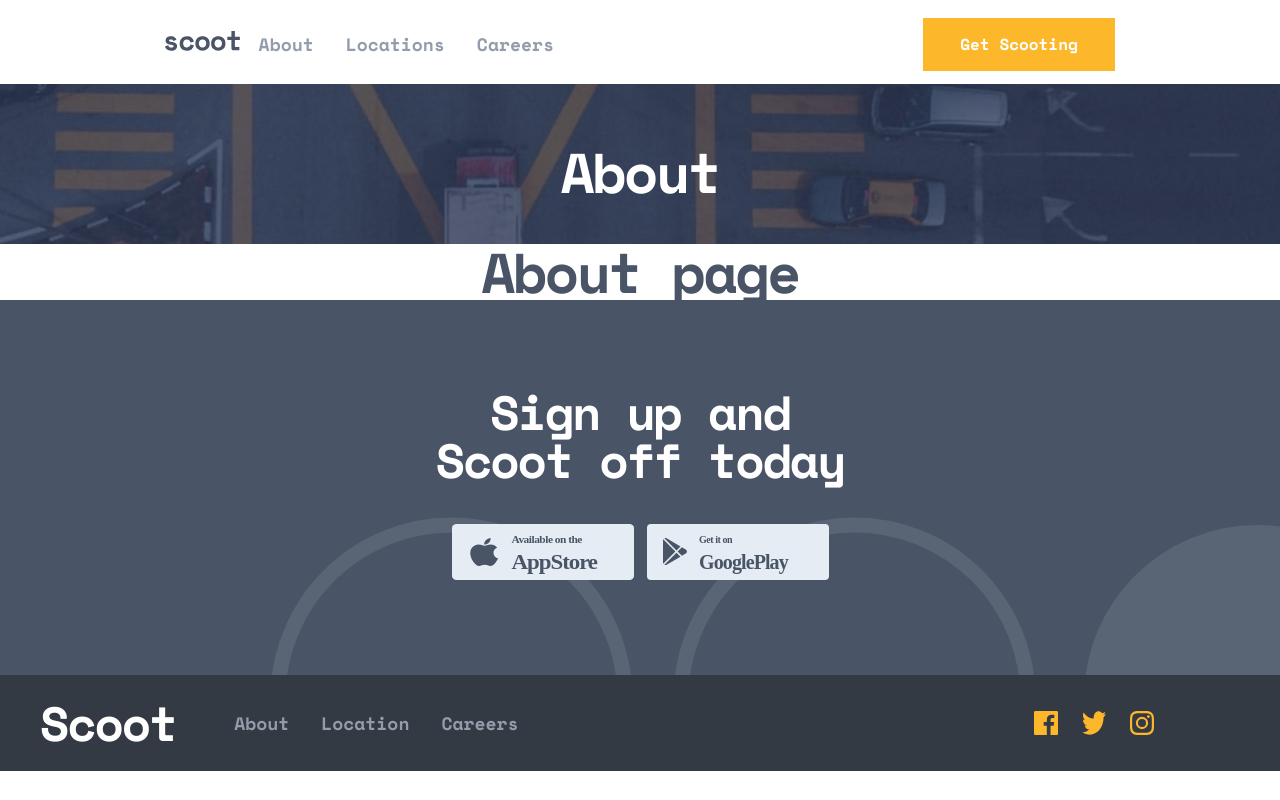
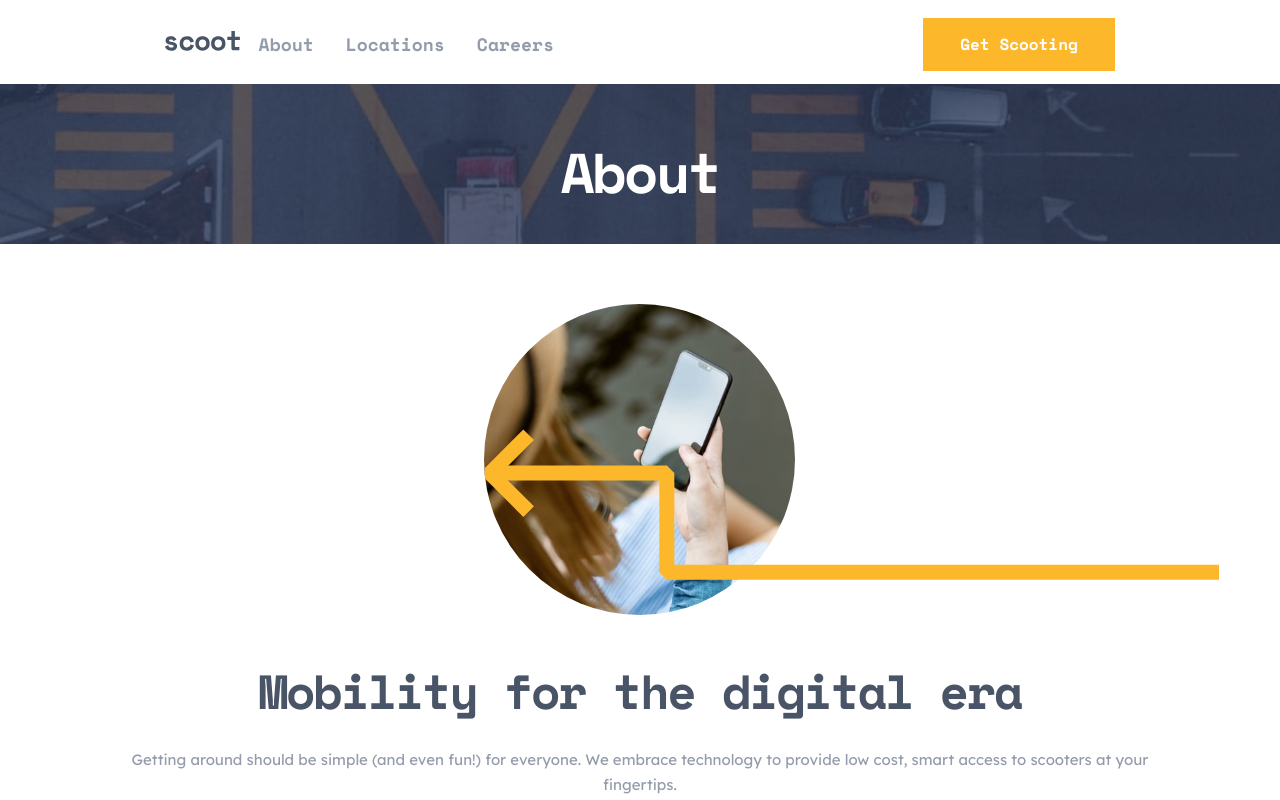
Before and after one commit to Eileenpk/Scooter, a Next.js app: page /About in a window 1280 px wide. Shown: the top 800 px of the page. Built offline with nearby package versions, Linux system fonts and the light colour scheme.

Commit message:
feat: add Feature.js to About, Home, and Careers

```diff
--- a/components/Feature.js
+++ b/components/Feature.js
@@ -1,11 +1,18 @@
 import styles from "@/styles/feature.module.css";
 import Image from "next/image";
 export default function Feature(featureInfo) {
+
   const featuresmap = featureInfo.featureInfo.map((card) => {
     return (
       <section className={styles.feature} key={card.heading}>
-          <div className={styles.featureImageContainer}>
-            <Image src={card.image} alt={card.heading} width={311} height={311} className={styles.featureMainImage}/>
+        <div className={card.reverse ? styles.reverse : styles.featureImageContainer}>
+          <Image
+            src={card.image}
+            alt={card.heading}
+            width={311}
+            height={311}
+            className={styles.featureMainImage}
+          />
         </div>
         <h2>{card.heading}</h2>
         <p>{card.text}</p>
--- a/pages/About.js
+++ b/pages/About.js
@@ -1,4 +1,6 @@
 import Hero from "@/components/Hero";
+import Feature from "@/components/Feature";
+
 import GetImageBasedOnWidth from "@/components/functions/GetImageBasedOnWidth";
 export default function About() {
   return (
@@ -12,7 +14,21 @@
         )}
         plain={true}
       />
-      <h1>About page</h1>
+      <Feature
+        featureInfo={[
+          {
+            heading: "Mobility for the digital era",
+            text: `Getting around should be simple (and even fun!) for everyone. We embrace technology to provide low cost, smart access to scooters at your fingertips.`,
+            image: "/images/digital-era.jpg",
+            reverse: true,
+          },
+          {
+            heading: "Better urban living",
+            text: `We’re helping connect cities and bring people closer together. Our scooters are also fully-electric and we offset the minimal carbon footprint for each ride.`,
+            image: "/images/better-living.jpg",
+          },
+        ]}
+      />
     </>
   );
 }
--- a/styles/feature.module.css
+++ b/styles/feature.module.css
@@ -40,6 +40,16 @@
     background-repeat: no-repeat;
 }
 
+.reverse::after {
+    width: 735px;
+    height: 155px;
+    position: absolute;
+    top: 125px;
+    content: "";
+    background-image: url(/patterns/left-upward-arrow.svg);
+    background-repeat: no-repeat;
+}
+
 .feature:nth-child(3) .featureImageContainer::after {
     width: 735px;
     height: 138px;
```
Also changed, not shown: pages/Careers.js (+11 -1 lines). Lines whose indentation alone changed are shown as unchanged.
